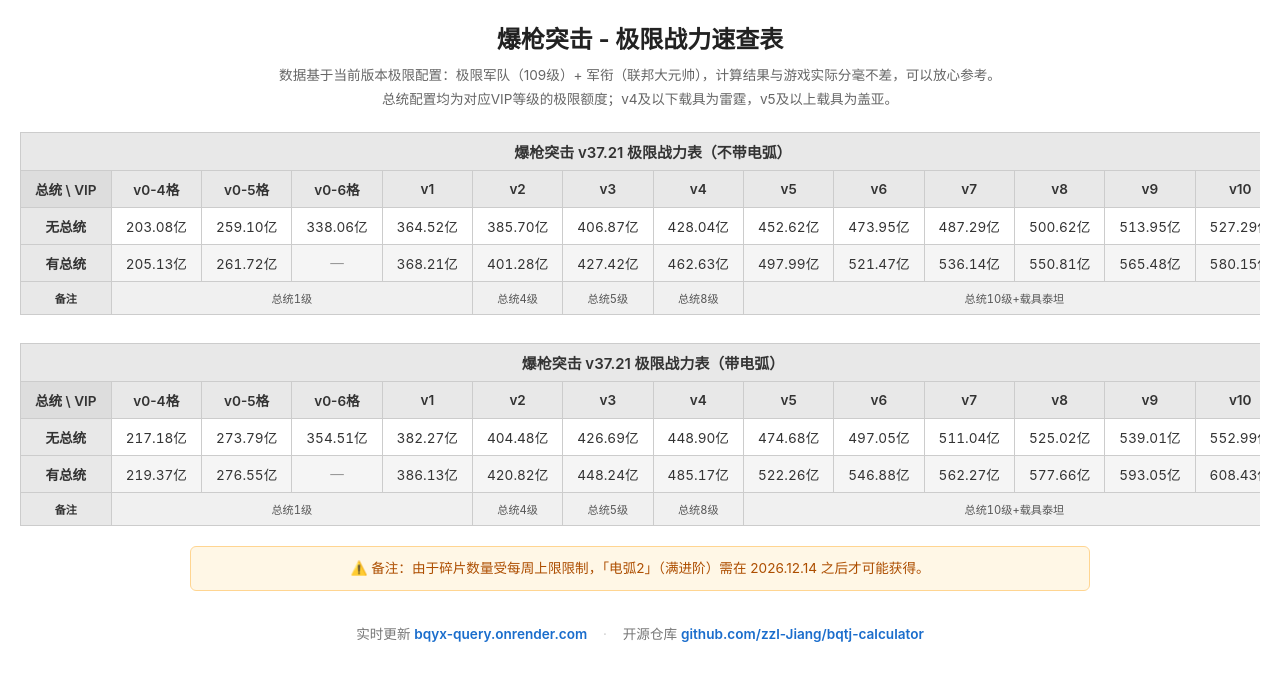
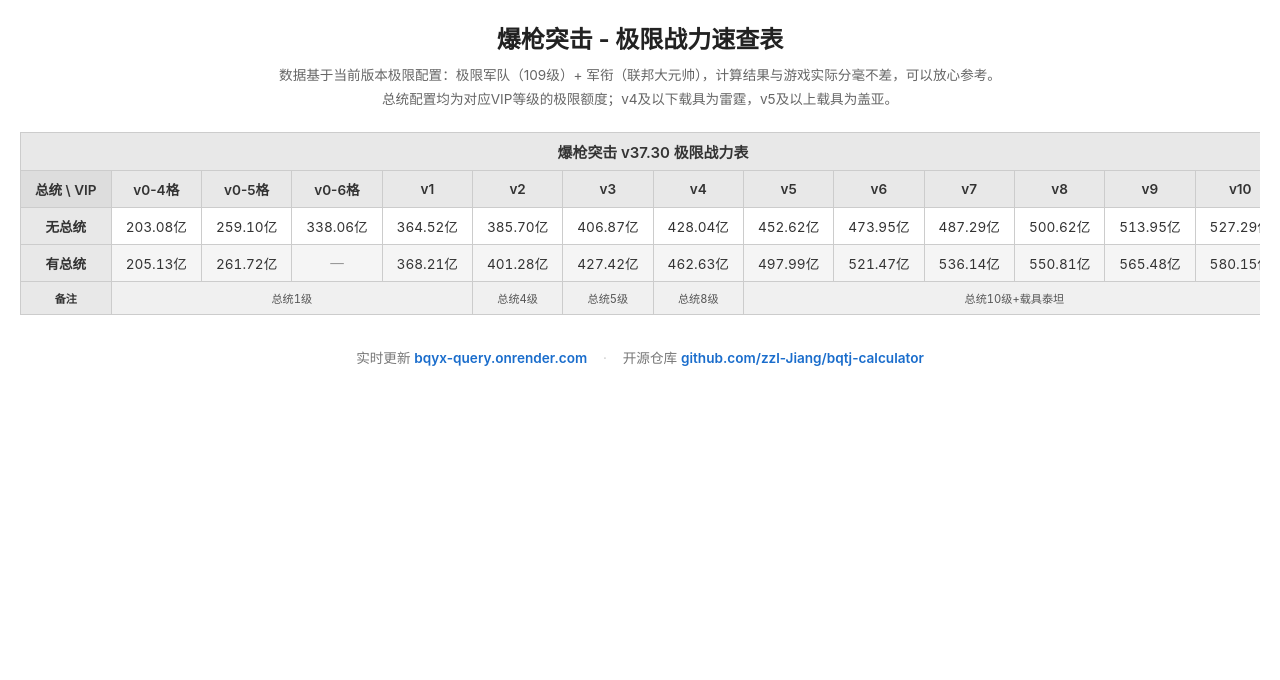
Before and after one commit to zzl-Jiang/bqtj-calculator, a website built with Vite: page index.html in a window 1280 px wide. Built offline with nearby package versions, Linux system fonts and the light colour scheme.

Commit message:
feat: 跟进 v37.30 版本，调低电弧战力系数并移除带电弧表

```diff
--- a/index.html
+++ b/index.html
@@ -39,12 +39,6 @@
         td.row-label { background: #e8e8e8 !important; }
         tfoot td { background: #f0f0f0; color: #555; font-size: 0.82em; }
         .loading { padding: 40px; color: #999; font-size: 1.1em; }
-        .note-warning {
-            margin: -8px auto 28px; padding: 10px 16px;
-            background: #fff7e6; border: 1px solid #ffd591; border-radius: 6px;
-            color: #ad4e00; font-size: 0.85em; line-height: 1.7; max-width: 900px;
-            text-align: center;
-        }
     </style>
 </head>
 <body>
--- a/src/main.ts
+++ b/src/main.ts
@@ -65,31 +65,10 @@ try {
   const loading = document.getElementById("loading-msg");
   const wrapper = document.querySelector(".table-wrapper")!;
 
-  /** 追加一条警告备注 */
-  const addNote = (text: string): void => {
-    const note = document.createElement("div");
-    note.className = "note-warning";
-    note.textContent = text;
-    wrapper.appendChild(note);
-  };
-
-  // 不带电弧的武器列表（其余 7 把）
-  const baseList = ARMSNAMEARR.filter((n) => n !== "electricCurve");
-  // 带上电弧的武器列表
-  const arcList = ["electricCurve", ...ARMSNAMEARR];
-
-  // 表一：不带电弧
-  console.time("战力表（不带电弧）");
-  const grid1 = generatePowerGrid(baseList);
-  console.timeEnd("战力表（不带电弧）");
-  wrapper.appendChild(buildTable("爆枪突击 v37.21 极限战力表（不带电弧）", grid1));
-
-  // 表二：带电弧（电弧2·满进阶，2026.12.14 起才可能获得）
-  console.time("战力表（带电弧）");
-  const grid2 = generatePowerGrid(arcList);
-  console.timeEnd("战力表（带电弧）");
-  wrapper.appendChild(buildTable("爆枪突击 v37.21 极限战力表（带电弧）", grid2));
-  addNote("⚠️ 备注：由于碎片数量受每周上限限制，「电弧2」（满进阶）需在 2026.12.14 之后才可能获得。");
+  console.time("战力表");
+  const grid = generatePowerGrid(ARMSNAMEARR);
+  console.timeEnd("战力表");
+  wrapper.appendChild(buildTable("爆枪突击 v37.30 极限战力表", grid));
 
   loading?.remove();
 } catch (e) {
```
Also changed, not shown: src/data/arms.json.
